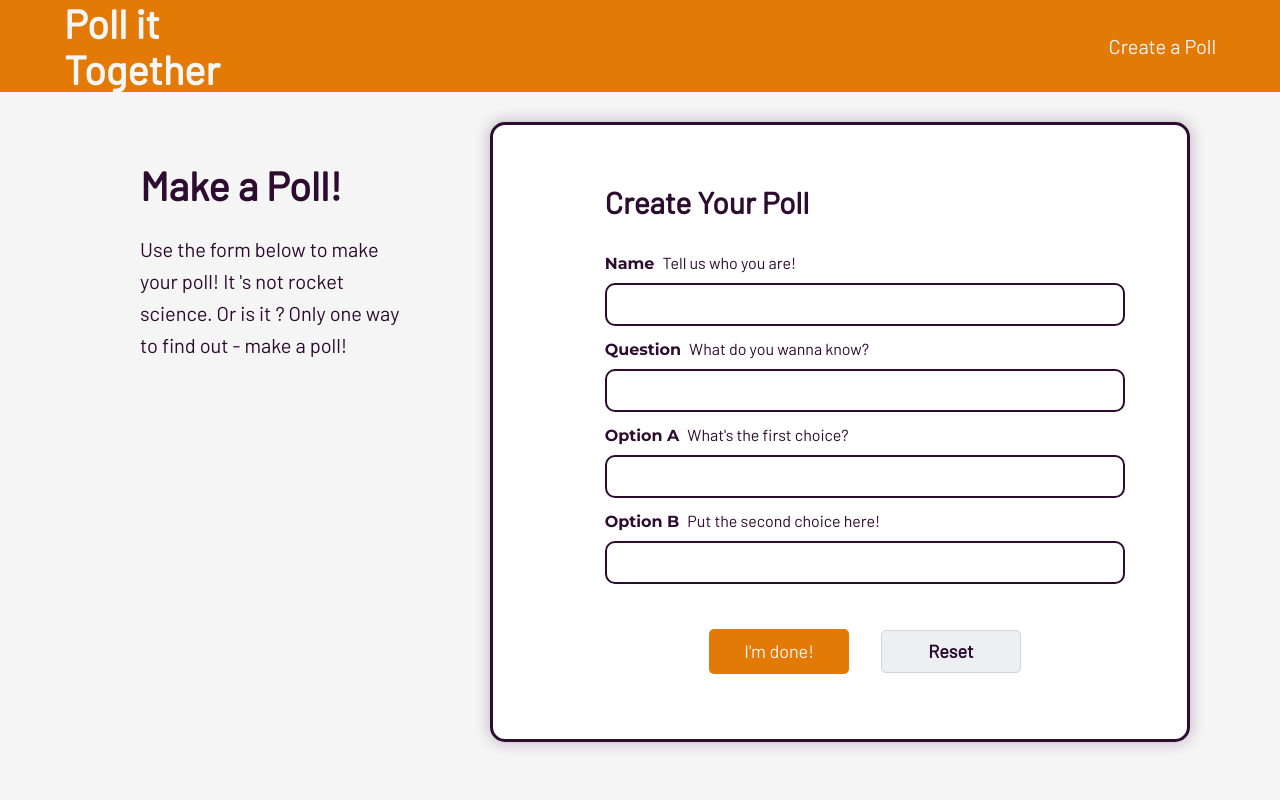
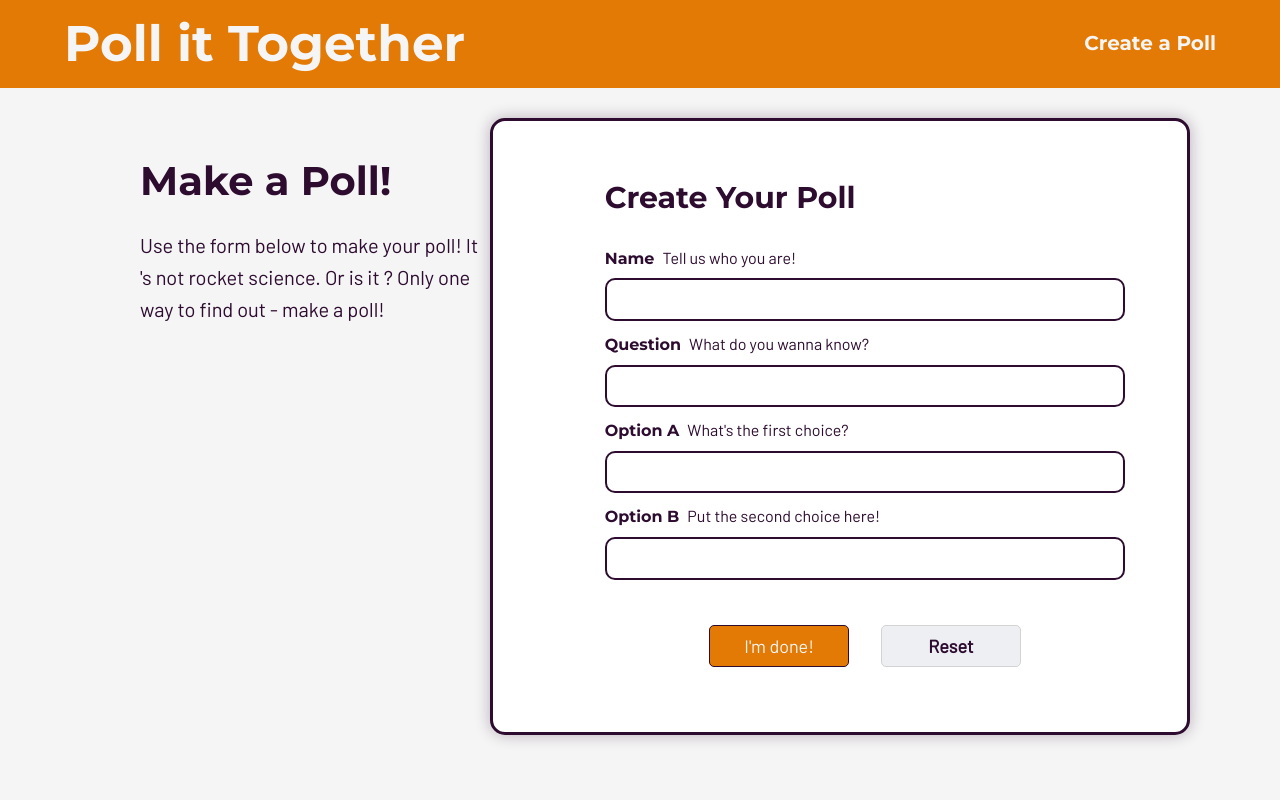
Before and after one commit to SergeChurkin-ca/poll-it, a React (Create React App) app: page /createpoll in a window 1280 px wide. Shown: the top 800 px of the page. Built offline with nearby package versions, Linux system fonts and the light colour scheme.

Commit message:
Header styles and code clean up

```diff
--- a/src/App.js
+++ b/src/App.js
@@ -9,7 +9,6 @@ import PollResults from "./PollResults";
 import { BrowserRouter as Router, Route } from "react-router-dom";
 import ViewPoll from "./ViewPoll";
 
-// THIS IS A COMMENT SO THAT I CAN MAKE A PR
 // Component ----- +
 class App extends Component {
   render() {
--- a/src/Header.js
+++ b/src/Header.js
@@ -6,7 +6,7 @@ const Header = () => {
     <header>
       <div className="header">
         <Link to="/anonymousVotingBooth">
-          <h1>Poll it Together</h1>
+          <p class="logo">Poll it Together</p>
         </Link>
         <Link to="/createpoll">Create a Poll</Link>
       </div>
--- a/src/HomePage.js
+++ b/src/HomePage.js
@@ -9,21 +9,17 @@ class CreatePoll extends Component {
   render() {
     return (
       <main className="homePage">
+        <div className="styleBlock block0">
+          <div className="copyContainer">
+            <div className="copyWrapper">
+              <h1>Create Polls & Share with Your Friends</h1>
+            </div>
+          </div>
+        </div>
         <div className="styleBlock block1">
           <div className="copyContainer">
             <div className="copyWrapper">
-              <h2>Finally Settle It!</h2>
-              <p>
-                Whether its money, the last doughnut or your pride at stake, you
-                can always settle it with a poll!
-              </p>
-            </div>
-          </div>
-        </div>
-        <div className="styleBlock block2">
-          <div className="copyContainer">
-            <div className="copyWrapper">
-              <h2>Use Anywhere</h2>
+              <h2>1. Use Anywhere</h2>
               <p>
                 Use your customized poll to poll your team in slack, plan your
                 family picnic on facebook, or even settle a hot debate in
@@ -33,15 +29,26 @@ class CreatePoll extends Component {
             </div>
           </div>
         </div>
-        <div className="styleBlock block3">
+        <div className="styleBlock block2">
           <div className="copyContainer">
             <div className="copyWrapper">
-              <h2>Share With Friends</h2>
+              <h2>2. Share With Friends</h2>
               <p>
                 Share the link to your poll with friends, family members, and
                 peers! Post it on your wall, or on an instagram story. There is
                 literally no place on the internet for your friends to hide from
                 your poll!
+              </p>
+            </div>
+          </div>
+        </div>
+        <div className="styleBlock block3">
+          <div className="copyContainer">
+            <div className="copyWrapper">
+              <h2>3. Settle debates!</h2>
+              <p>
+                Whether its money, the last doughnut or your pride at stake, you
+                can always settle it with a poll!
               </p>
             </div>
           </div>
--- a/src/ViewPoll.js
+++ b/src/ViewPoll.js
@@ -1,3 +1,5 @@
+// === VIEW POLL ===
+
 // Imports ----- +
 import React, { Component } from "react";
 import firebase from "./firebase";
@@ -119,8 +121,6 @@ class ViewPoll extends Component {
   // Render JSX Method ----- +
   render() {
     const poll = this.state.poll;
-    console.log(this.state.isPollAnswered);
-    console.log(this.state.isPollStored);
     return (
       <main className="viewPoll">
         <section
@@ -173,14 +173,16 @@ class ViewPoll extends Component {
         </section>
         <div className={this.state.isPollAnswered === true ? "show" : "hide"}>
           <p className="userMessage">
-            Thank you for your submission!{" "}
-            <span role="img" aria-labelledby="wink"></span>
+            Thank you for your submission!
+            <span role="img" aria-labelledby="sunglasses emoji">
+              😎
+            </span>
           </p>
         </div>
         <div className={this.state.isPollStored === true ? "show" : "hide"}>
           <p className="userMessage">
-            Nice try. You can only vote once per poll{" "}
-            <span role="img" aria-labelledby="wink">
+            Nice try. You can only vote once per poll
+            <span role="img" aria-labelledby="wink emoji">
               😉
             </span>
           </p>
--- a/src/index.css
+++ b/src/index.css
@@ -280,25 +280,13 @@ body {
   font-size: 2rem;
 }
 
-.footer {
-  width: 100%;
-  text-align: center;
-  /* position: fixed; */
-  padding: 30px 0;
-  background-color: #2d0c30;
-  color: whitesmoke;
-  /* bottom: 0; */
-}
-
-/* --- Typography --- */
+/* --- Global Typography --- */
 
 h1,
 h2,
 h3 {
   font-family: "Montserrat", sans-serif;
-  /* padding: 20px 0; */
   width: 80%;
-  font-family: "Barlow", sans-serif;
 }
 
 p,
@@ -321,12 +309,13 @@ a {
 button,
 .button {
   background: #e27a05;
-  border: 2px solid transparent;
+  border: 1px solid #2d0c30;
   border-radius: 5px;
   box-shadow: 0 0 7px rgba(45, 12, 48, 0.3.5);
-  color: whitesmoke;
+  color: #f5f5f5;
   cursor: pointer;
   display: inline-block;
+  font-family: "Montserrat", sans-serif;
   font-size: 2rem;
   margin: 15px 0;
   padding: 10px 20px;
@@ -342,8 +331,7 @@ button:focus-within,
 .button:hover,
 .button:focus,
 .button:focus-within {
-  border: 4px solid #2d0c30;
-  outline: none;
+  border: 2px solid #2d0c30;
 }
 
 a:hover,
@@ -354,7 +342,7 @@ a:focus {
 /* --- Layout ---*/
 
 .pageContainer,
-.homePage .copyContainer {
+.copyContainer {
   margin: 0 auto;
   max-width: 1100px;
   width: 90%;
@@ -364,11 +352,7 @@ a:focus {
 
 header {
   background: #e27a05;
-  color: whitesmoke;
-}
-
-header a {
-  color: whitesmoke;
+  color: #f5f5f5;
 }
 
 .header {
@@ -376,26 +360,42 @@ header a {
   display: flex;
   flex-wrap: wrap;
   justify-content: space-between;
+  padding: 0;
   max-width: 1400px;
   margin: 0 auto;
   width: 90%;
 }
 
-.header h1 {
-  margin: 0;
+.header .logo,
+.header a {
+  color: #f5f5f5;
+  font-family: "Montserrat", sans-serif;
+}
+
+.header a:hover,
+.header a:focus {
+  transform: scale(1.02);
+}
+
+.header .logo {
+  font-size: 5rem;
+  padding: 15px 0;
+}
+
+.header .copyWrapper p {
+  width: 75%;
+  margin-bottom: 1.5em;
 }
 
 /* === HOME PAGE COMPONENT === */
 
-.homePage {
-  background: #eae100;
-  display: block;
-  height: auto;
+.homePage h1 {
+  font-size: 4.5rem;
 }
 
 .homePage,
 .homePage h2 {
-  font-size: 4rem;
+  font-size: 3.5rem;
 }
 
 .homePage h3 {
@@ -403,7 +403,7 @@ header a {
 }
 
 .homePage .copyWrapper {
-  width: 75%;
+  width: 70%;
 }
 
 .homePage .right {
@@ -414,7 +414,7 @@ header a {
 .styleBlock {
   align-items: center;
   display: flex;
-  height: 28.3333vh;
+  height: 25vh;
   min-height: 150px;
   padding: 1em 0;
 }
@@ -426,11 +426,6 @@ header a {
 .styleBlock.block2 {
   background: #2d0c30;
   color: #f5f5f5;
-}
-
-.copyWrapper p {
-  width: 75%;
-  margin-bottom: 1.5em;
 }
 
 .styleBlock.block3 {
@@ -445,11 +440,11 @@ header a {
   border-top-right-radius: 0;
   border-right: none;
   box-shadow: 0 0 15px rgba(45, 12, 48, 0.4);
-  padding: 1em;
+  padding: 1.5em;
   position: fixed;
   /* slide in effect of side sticker part1*/
   right: -20em;
-  top: 30%;
+  top: 36%;
   width: 33%;
 }
 
@@ -466,7 +461,7 @@ header a {
 }
 
 .analyticsInfo {
-  background: whitesmoke;
+  background: #f5f5f5;
   border-radius: 20px;
   margin: 30px auto;
   padding: 25px 50px;
@@ -555,7 +550,7 @@ main:hover .toCreatePoll {
 /* === CREATE POLL COMPONENT === */
 
 .createPollMain {
-  background: whitesmoke;
+  background: #f5f5f5;
   position: relative;
 }
 
@@ -699,7 +694,7 @@ input:focus-within {
 }
 
 .pollModal {
-  background: whitesmoke;
+  background: #f5f5f5;
   border: 7px solid #2d0c30;
   border-radius: 15px;
   padding: 30px;
@@ -728,7 +723,7 @@ input:focus-within {
 }
 
 .analyticsInfo {
-  background: whitesmoke;
+  background: #f5f5f5;
   border-radius: 20px;
   margin: 30px auto;
   padding: 25px 50px;
@@ -874,7 +869,7 @@ p.countNum {
 }
 
 .userMessage {
-  background: whitesmoke;
+  background: #f5f5f5;
   width: 50%;
   padding: 15px;
   margin: 15px auto;
@@ -882,6 +877,15 @@ p.countNum {
   border-radius: 5px;
   text-align: center;
   font-size: 2.5rem;
+}
+
+/* === FOOTER COMPONENT === */
+.footer {
+  width: 100%;
+  text-align: center;
+  padding: 30px 0;
+  background-color: #2d0c30;
+  color: #f5f5f5;
 }
 
 /* === DISPLAY STYLES === */
@@ -892,8 +896,6 @@ p.countNum {
 .show {
   display: block;
 }
-
-/* ============================================ *
 
 /* === MEDIA STYLES === */
 
@@ -924,7 +926,6 @@ p.countNum {
 }
 
 /* --- Analytics --- */
-
 @media (max-width: 600px) {
   .analyticsInfo .usersPollLink {
     font-size: 1.4rem;
```
